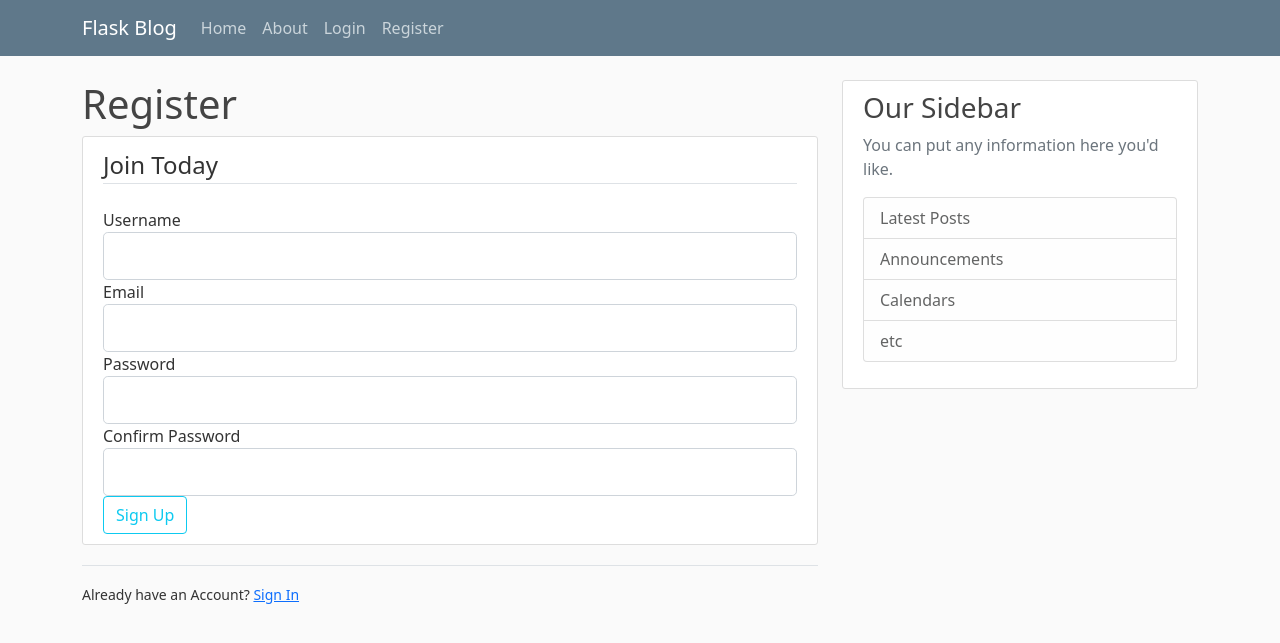
After one commit to DTKx/FlaskBlog, a Flask app: page /register in a window 1280 px wide. The commit adds this page. Shown: the top 643 px of the page. Run offline with Flask 2, Linux system fonts and the light colour scheme.

Commit message:
Part 3 Completed Forms and user input

```diff
--- a/flaskblog.py
+++ b/flaskblog.py
@@ -14,8 +14,14 @@
 # Use a bootstrap example for a quick framework https://getbootstrap.com/docs/5.0/getting-started/introduction/#quick-start
 # Add some buttons
 
-from flask import Flask,render_template,url_for
+# Part 3
+# Forms and User Input
+# Create a registration page, leverage from extensions that makes all
+
+from flask import Flask,render_template,url_for,flash,redirect
+from forms import RegistrationForm,LoginForm
 app=Flask(__name__)
+app.config['SECRET_KEY']='4ebebae9544f86c19558bc018c7ea517'# Secret Key protect form modified cookies,forgery attacks etc
 
 posts=[
     {
@@ -33,12 +39,32 @@ posts=[
 ]
 @app.route("/")#ROOT PAGE OF OUR PAGE
 @app.route("/home")#home also would work
-def hello():
+def home():
     return render_template('home.html',posts=posts)
 
 @app.route("/about")#ROOT PAGE OF OUR PAGE
 def about():
     return render_template('about.html',title='About')
 
+@app.route("/register",methods=['GET','POST'])#ROOT PAGE OF OUR PAGE
+# @app.route("/register")#ROOT PAGE OF OUR PAGE
+def register():
+    form=RegistrationForm()
+    if form.validate_on_submit():
+        flash(f'Account created for {form.username.data}!','success')
+        return redirect(url_for('home'))
+    return render_template('register.html',title='Register',form=form)
+
+@app.route("/login",methods=['GET','POST'])#ROOT PAGE OF OUR PAGE
+def login():
+    form=LoginForm()
+    if form.validate_on_submit():
+        if form.email.data=='admin@blog.com' and form.password.data=='password':
+            flash('You have been logged in','success')
+            return redirect(url_for('home'))
+        else:
+            flash('Login Unsuccessful. Please check username and password','danger')
+    return render_template('login.html',title='Login',form=form)
+
 if __name__ == "__main__":#This is only true if we run the script directly
     app.run(debug=True)
--- /dev/null
+++ b/forms.py
@@ -0,0 +1,15 @@
+from flask_wtf import FlaskForm
+from wtforms import StringField,PasswordField,SubmitField,BooleanField
+from wtforms.validators import DataRequired,Length,Email,EqualTo
+class RegistrationForm(FlaskForm):
+    username=StringField('Username',validators=[DataRequired(),Length(min=2,max=20)])
+    email=StringField('Email',validators=[DataRequired(),Email()])
+    password=PasswordField('Password',validators=[DataRequired()])
+    confirm_password=PasswordField('Confirm Password',validators=[DataRequired(),EqualTo('password')])
+    submit=SubmitField('Sign Up')
+
+class LoginForm(FlaskForm):
+    email=StringField('Email',validators=[DataRequired(),Email()])
+    password=PasswordField('Password',validators=[DataRequired()])
+    remember=BooleanField('Remember Me')
+    submit=SubmitField('Sign Up')
--- a/templates/layout.html
+++ b/templates/layout.html
@@ -32,13 +32,13 @@
                 </button>
                 <div class="collapse navbar-collapse" id="navbarToggle">
                     <div class="navbar-nav mr-auto">
-                        <a class="nav-item nav-link" href="/">Home</a>
-                        <a class="nav-item nav-link" href="/about">About</a>
+                        <a class="nav-item nav-link" href="{{url_for('home')}}">Home</a>
+                        <a class="nav-item nav-link" href="{{url_for('about')}}">About</a>
                     </div>
                     <!-- Navbar Right Side -->
                     <div class="navbar-nav">
-                        <a class="nav-item nav-link" href="/login">Login</a>
-                        <a class="nav-item nav-link" href="/register">Register</a>
+                        <a class="nav-item nav-link" href="{{url_for('login')}}">Login</a>
+                        <a class="nav-item nav-link" href="{{url_for('register')}}">Register</a>
                     </div>
                 </div>
             </div>
@@ -48,6 +48,16 @@
     <main role="main" class="container">
         <div class="row">
             <div class="col-md-8">
+                <!-- Shows flash messages -->
+                {% with messages=get_flashed_messages(with_categories=true) %}
+                {% if messages%}
+                {%for category, message in messages %}
+                <div class="alert alert-{{category}}">
+                    {{message}}
+                </div>
+                {%endfor%}
+                {%endif%}
+                {%endwith%}
                 {% block content %}{% endblock %}
             </div>
             <div class="col-md-4">
--- /dev/null
+++ b/templates/register.html
@@ -0,0 +1,79 @@
+{%extends "layout.html"%}
+{%block content%}
+<h1>Register</h1>
+<div class="content-section">
+    <form method="POST" action="">
+        {{form.hidden_tag()}}
+        <!-- When accessing forms must use the double curly -->
+        <fieldset class="form-group">
+            <legend class="border-bottom mb-4">Join Today
+            </legend>
+            <div class="form-group">
+                {{form.username.label(class="form-control-label")}}
+                <!-- Handles validation/errors -->
+                {%if form.username.errors%}
+                {{form.username(class="form-control form-control-lg is-invalid")}}
+                <div class="invalid-feedback">
+                    {%for error in form.username.errors%}
+                    <span>{{error}}</span>
+                    {%endfor%}
+                </div>
+                {%else%}
+                {{form.username(class="form-control form-control-lg")}}
+                {%endif%}
+            </div>
+            <div class="form-group">
+                {{form.email.label(class="form-control-label")}}
+                <!-- Handles validation/errors -->
+                {%if form.email.errors%}
+                {{form.email(class="form-control form-control-lg is-invalid")}}
+                <div class="invalid-feedback">
+                    {%for error in form.email.errors%}
+                    <span>{{error}}</span>
+                    {%endfor%}
+                </div>
+                {%else%}
+                {{form.email(class="form-control form-control-lg")}}
+                {%endif%}
+
+            </div>
+            <div class="form-group">
+                {{form.password.label(class="form-control-label")}}
+                <!-- Handles validation/errors -->
+                {%if form.password.errors%}
+                {{form.password(class="form-control form-control-lg is-invalid")}}
+                <div class="invalid-feedback">
+                    {%for error in form.password.errors%}
+                    <span>{{error}}</span>
+                    {%endfor%}
+                </div>
+                {%else%}
+                {{form.password(class="form-control form-control-lg")}}
+                {%endif%}
+            </div>
+            <div class="form-group">
+                {{form.confirm_password.label(class="form-control-label")}}
+                <!-- Handles validation/errors -->
+                {%if form.confirm_password.errors%}
+                {{form.confirm_password(class="form-control form-control-lg is-invalid")}}
+                <div class="invalid-feedback">
+                    {%for error in form.confirm_password.errors%}
+                    <span>{{error}}</span>
+                    {%endfor%}
+                </div>
+                {%else%}
+                {{form.confirm_password(class="form-control form-control-lg")}}
+                {%endif%}
+            </div>
+        </fieldset>
+        <div class="form-group">
+            {{form.submit(class="btn btn-outline-info")}}
+        </div>
+    </form>
+</div>
+<div class="border-top pt-3">
+    <small class="text=muted">
+        Already have an Account? <a class="ml-2" href="{{url_for('login')}}">Sign In</a>
+    </small>
+</div>
+{%endblock content%}
```
Also changed, not shown: templates/login.html (added, +58 -0 lines).
